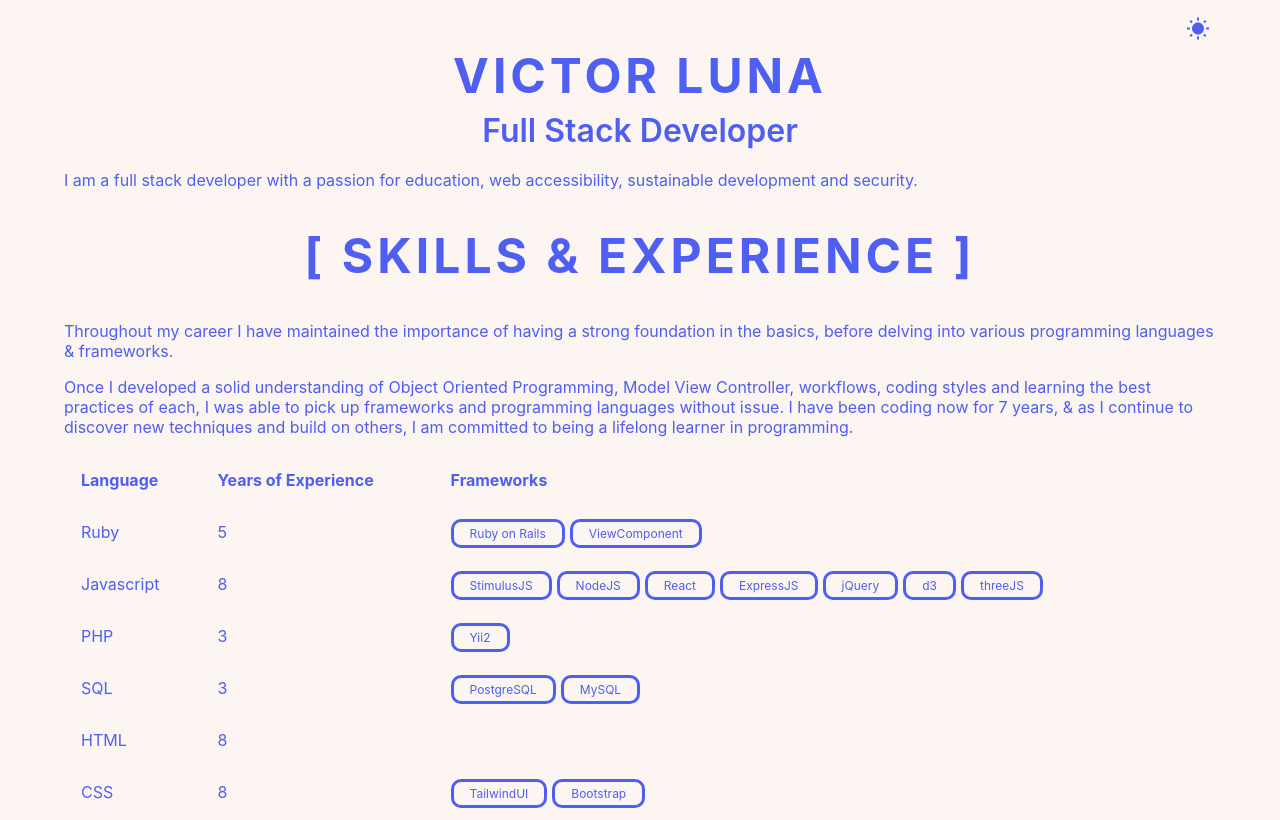
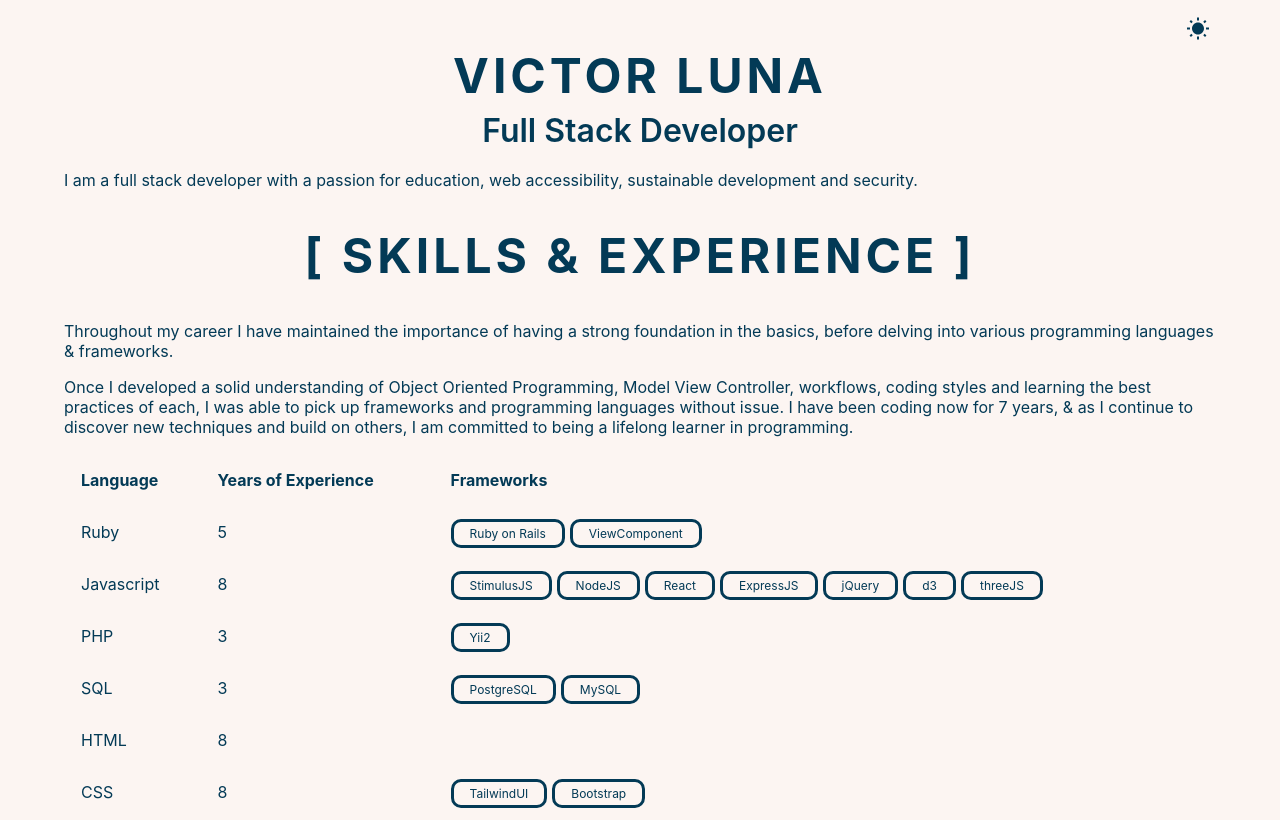
Before and after one commit to vluna/vluna.github.io, a Gatsby site: page / in a window 1280 px wide. Shown: the top 820 px of the page. Built offline with nearby package versions, Linux system fonts and the light colour scheme; Gatsby itself is replaced by a stand-in of ours.

Commit message:
Update css

```diff
--- a/src/theme.js
+++ b/src/theme.js
@@ -2,14 +2,16 @@
 
 const lightColors = {
   background: "#FCF5F2",
-  primary: "#4F5FF2",
-  light: "#FCF5F2"
+  primary: "#033a56",
+  light: "#FCF5F2",
+  primary10: "#e4eaed"
 }
 
 const darkColors = {
-  background: "#4F5FF2",
+  background: "#033a56",
   primary: "#FCF5F2",
-  light: "#4F5FF2"
+  light: "#033a56",
+  primary10: "#1d4e67"
 }
 
 const lightThemeColors = Object.assign({}, lightColors)
@@ -57,10 +59,6 @@
   { colors: darkThemeColors }
 )
 
-// Dynamic global styles
-// Unfortunately Prettier doesn't format `createGlobalStyle`
-// TODO external link styles no longer working...
-// Seemingly nothing that doesn't involve a theme variable?
 export const GlobalStyle = createGlobalStyle`
   body {
     margin: 0;
@@ -84,26 +82,9 @@
     color: ${(props) => props.theme.colors.primary};
     text-decoration: underline;
   }
-  mark {
-    background: ${(props) => props.theme.colors.markBackground};
-    box-shadow: inset 0 -2px 0 0 rgba(69,142,225,.8);
-  }
-
-  .anchor.before {
-    fill: ${(props) => props.theme.colors.text};
-  }
 
   hr {
     background: ${(props) => props.theme.colors.lightBorder};
-  }
-
-
-
-  /* YouTube embeds */
-  iframe {
-    display: block;
-    max-width: 560px;
-    margin: 32px 0;
   }
 
   h1 {
```
